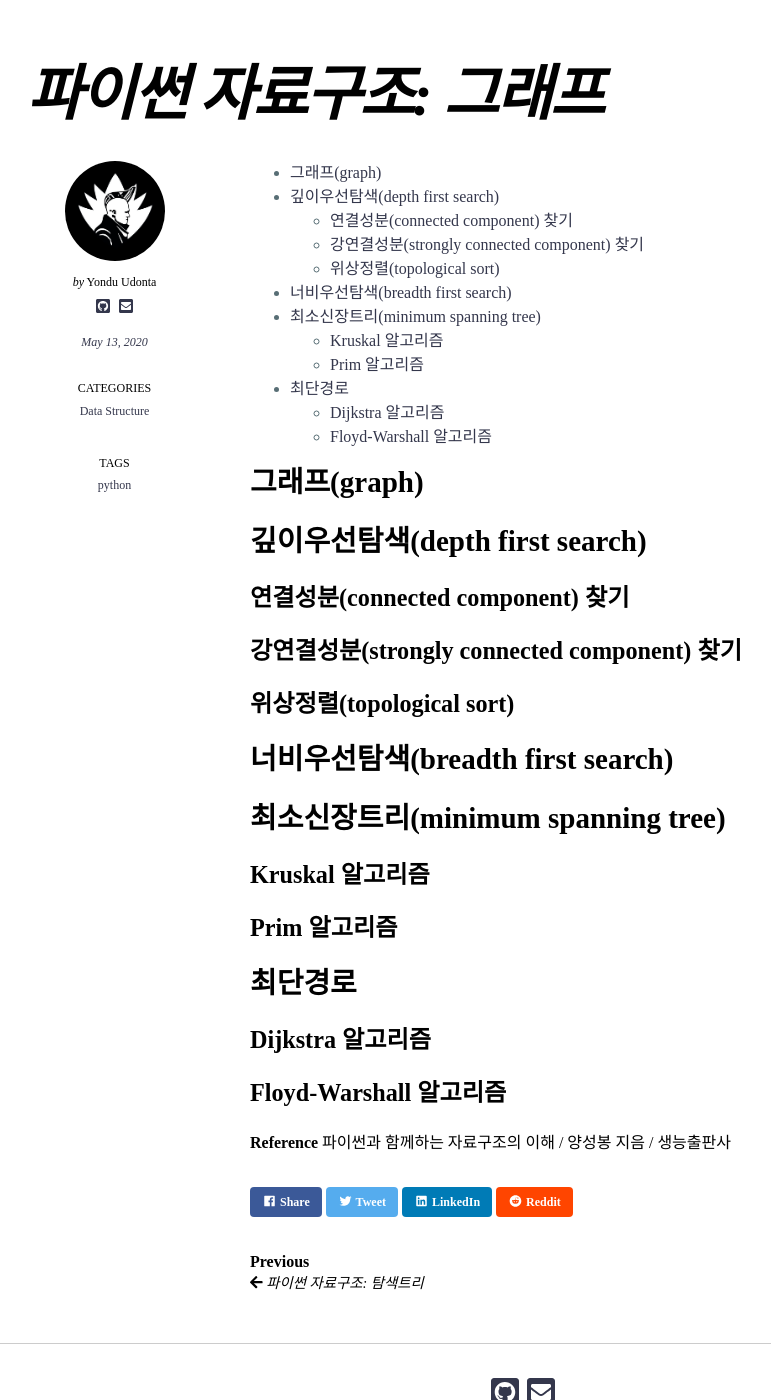
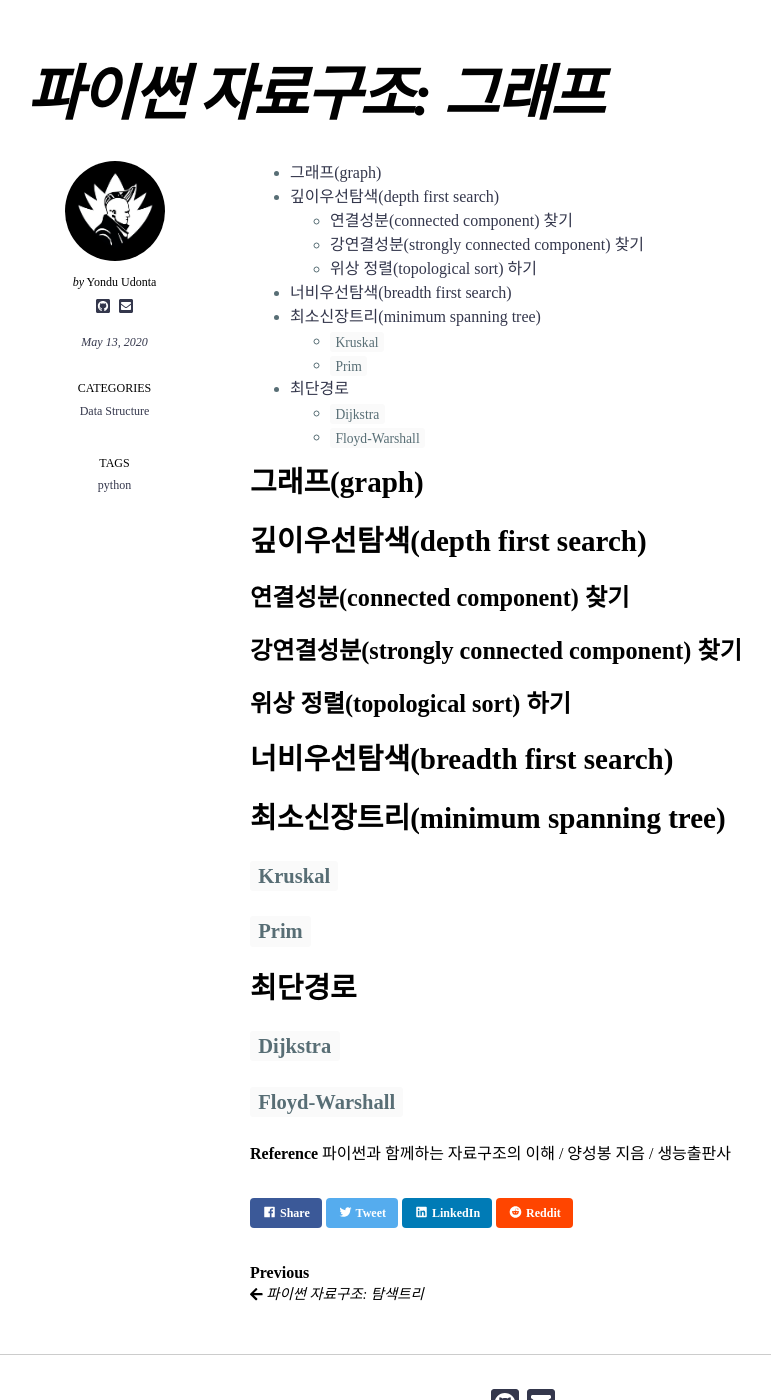
Before and after one commit to boreum0302/blog, a Jekyll site: the page built from _posts/2020-05-13-graph.md, in a window 1280 px wide and 1400 px high, scrolled down 282 px. Shown: the whole window, without its empty margins (117-888 px from the left). Built offline with Jekyll 4.4.1, drawn with Linux system fonts in a browser that asks for light colours; nearby versions of some CDN libraries; some web fonts are replaced.

Commit message:
Update 2020-05-13-graph.md

```diff
--- a/_posts/2020-05-13-graph.md
+++ b/_posts/2020-05-13-graph.md
@@ -17,20 +17,20 @@ tags:
 
 ## 강연결성분(strongly connected component) 찾기
 
-## 위상정렬(topological sort)
+## 위상 정렬(topological sort) 하기
 
 # 너비우선탐색(breadth first search)
 
 # 최소신장트리(minimum spanning tree)
 
-## Kruskal 알고리즘
+## `Kruskal`
 
-## Prim 알고리즘
+## `Prim`
 
 # 최단경로
 
-## Dijkstra 알고리즘
+## `Dijkstra`
 
-## Floyd-Warshall 알고리즘
+## `Floyd-Warshall`
 
 **Reference** 파이썬과 함께하는 자료구조의 이해 / 양성봉 지음 / 생능출판사
```
